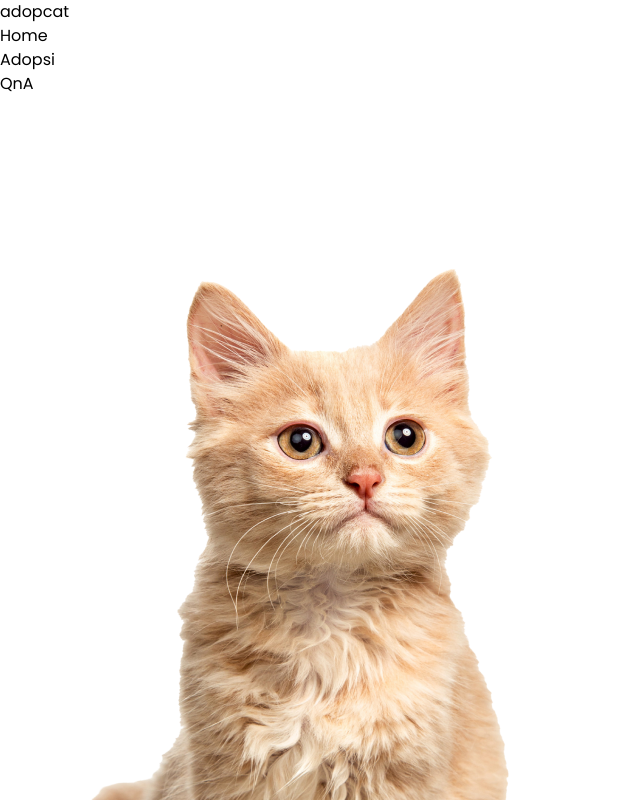
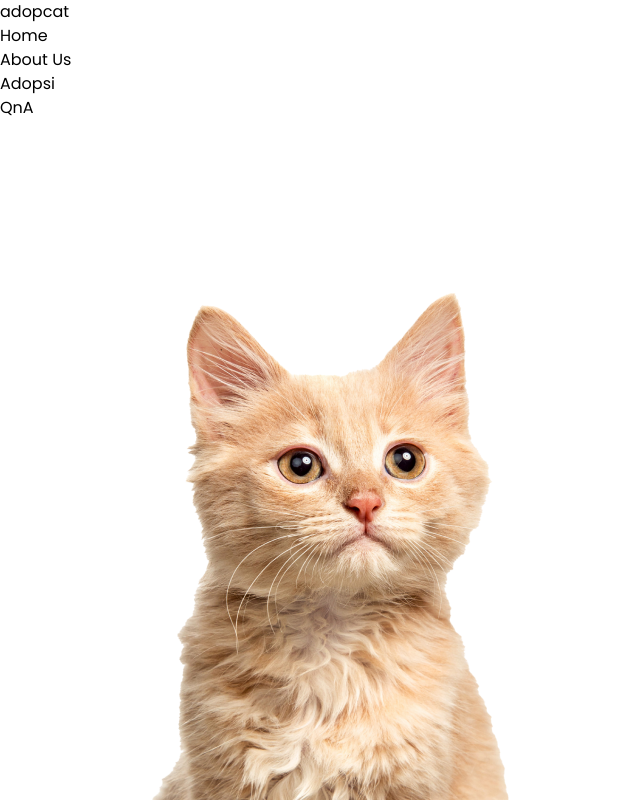
Before and after one commit to faturrahman10/AdopCat, a React (Vite) app: page / in a window 1280 px wide. Shown: the top 800 px of the page, without its empty margins (0-640 px from the left). Built offline with nearby package versions, Linux system fonts and the light colour scheme.

Commit message:
manambahkan navigasi id

```diff
--- a/src/components/Navbar.jsx
+++ b/src/components/Navbar.jsx
@@ -8,13 +8,16 @@ const Navbar = () => {
         <div>
           <ul className="flex justify-between gap-10">
             <li className="text-lg font-semibold text-yellow-500 hover:text-yellow-600 cursor-pointer">
-              <a href="">Home</a>
+              <a href="/">Home</a>
+            </li>
+            <li className="text-lg font-semibold text-yellow-500 hover:text-yellow-600 cursor-pointer">
+              <a href="#aboutUs">About Us</a>
             </li>
             <li className="text-lg font-semibold text-yellow-500 hover:text-yellow-600 cursor-pointer">
               <a href="">Adopsi</a>
             </li>
             <li className="text-lg font-semibold text-yellow-500 hover:text-yellow-600 cursor-pointer">
-              <a href="">QnA</a>
+              <a href="#QnA">QnA</a>
             </li>
           </ul>
         </div>
```
